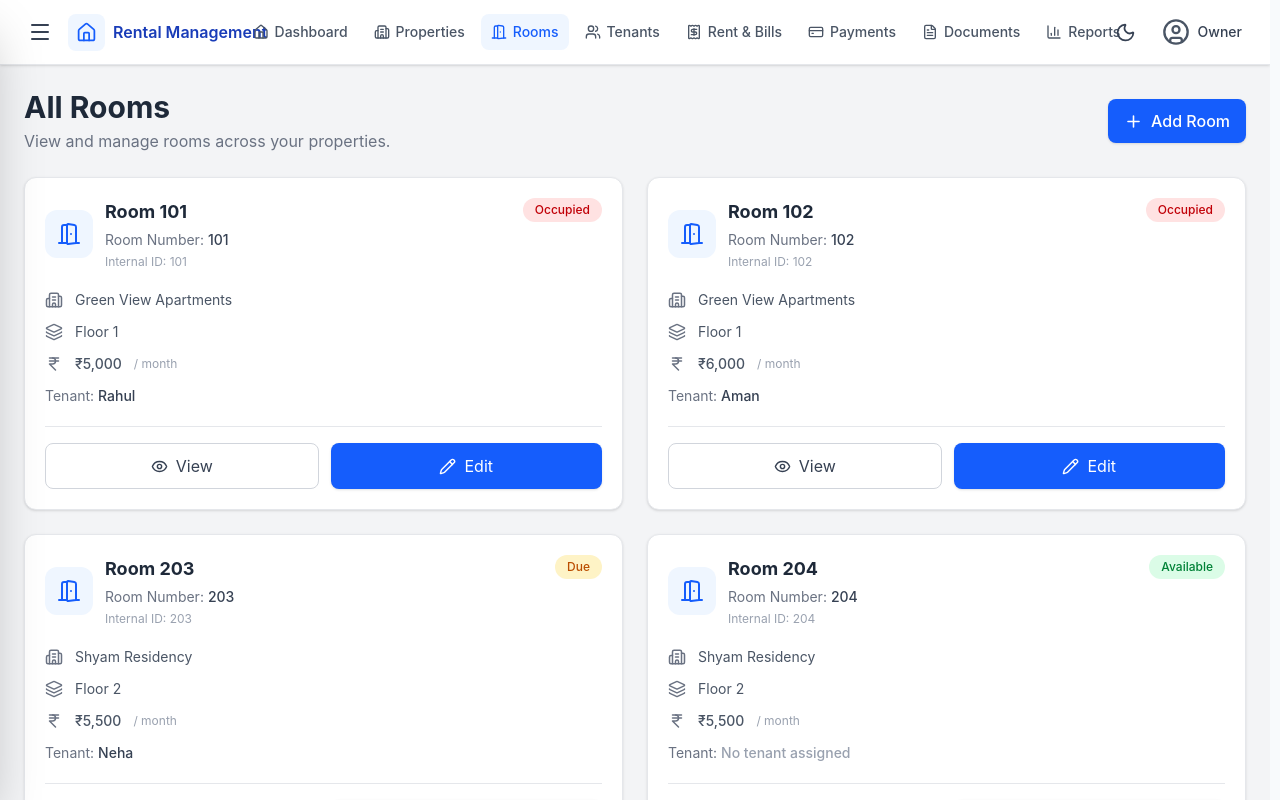
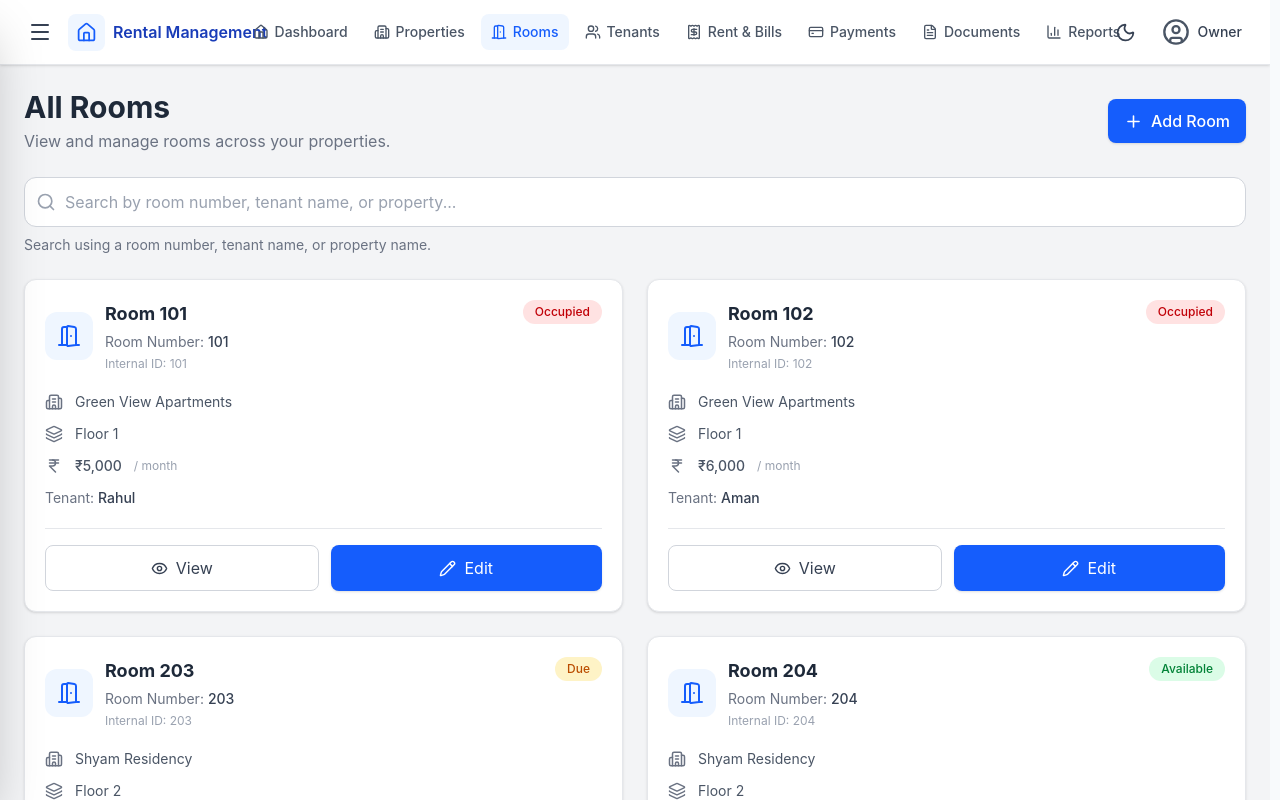
Before and after one commit to goyalprince2005/Rental-Management-System, a React (Vite) app in the folder client/: page /rooms in a window 1280 px wide. Shown: the top 800 px of the page. Built offline with nearby package versions, Linux system fonts and the light colour scheme.

Commit message:
Add room search by room number tenant and property

```diff
--- a/client/src/components/Rooms.jsx
+++ b/client/src/components/Rooms.jsx
@@ -1,6 +1,6 @@
 
 import React, { useEffect, useRef, useState } from "react";
-import { Plus, X } from "lucide-react";
+import { Plus, X, Search } from "lucide-react";
 import RoomCard from "./RoomCard";
 import Navbar from "./Navbar";
 
@@ -265,6 +265,30 @@ function Rooms() {
   // =========================================================
 
   const [rooms, setRooms] = useState(() => loadRooms());
+
+  // =========================================================
+  // ROOM SEARCH
+  // =========================================================
+
+  const [searchTerm, setSearchTerm] = useState("");
+
+  const normalizedSearchTerm = searchTerm.trim().toLowerCase();
+
+  const filteredRooms = rooms.filter((room) => {
+    if (!normalizedSearchTerm) {
+      return true;
+    }
+
+    const searchableValues = [
+      room.roomNumber,
+      room.tenant,
+      room.property,
+    ];
+
+    return searchableValues.some((value) =>
+      String(value ?? "").toLowerCase().includes(normalizedSearchTerm)
+    );
+  });
 
   // =========================================================
   // ADD ROOM MODAL STATE
@@ -609,14 +633,50 @@ function Rooms() {
           </button>
         </div>
 
-        {/* ROOM CARDS */}
-        <div className="grid grid-cols-1 lg:grid-cols-2 gap-6">
-          {rooms.map((room) => (
-            <RoomCard key={room.id} room={room} />
-          ))}
+        {/* ROOM SEARCH */}
+        <div className="mb-6">
+          <div className="relative">
+            <Search
+              size={20}
+              className="absolute left-3 top-1/2 -translate-y-1/2 text-gray-400 dark:text-gray-500 pointer-events-none"
+            />
+
+            <input
+              type="search"
+              value={searchTerm}
+              onChange={(event) => setSearchTerm(event.target.value)}
+              placeholder="Search by room number, tenant name, or property..."
+              aria-label="Search rooms by room number, tenant name, or property"
+              className="w-full pl-10 pr-11 py-3 border border-gray-300 dark:border-gray-700 rounded-xl bg-white dark:bg-gray-800 text-gray-900 dark:text-gray-100 placeholder:text-gray-400 dark:placeholder:text-gray-500 outline-none focus:ring-2 focus:ring-blue-500 focus:border-blue-500 transition"
+            />
+
+            {searchTerm && (
+              <button
+                type="button"
+                onClick={() => setSearchTerm("")}
+                aria-label="Clear room search"
+                className="absolute right-3 top-1/2 -translate-y-1/2 p-1 rounded-md text-gray-500 dark:text-gray-400 hover:bg-gray-100 dark:hover:bg-gray-700 transition"
+              >
+                <X size={18} />
+              </button>
+            )}
+          </div>
+
+          <p className="text-xs sm:text-sm text-gray-500 dark:text-gray-400 mt-2">
+            Search using a room number, tenant name, or property name.
+          </p>
         </div>
 
-        {/* EMPTY STATE */}
+        {/* ROOM CARDS */}
+        {filteredRooms.length > 0 && (
+          <div className="grid grid-cols-1 lg:grid-cols-2 gap-6">
+            {filteredRooms.map((room) => (
+              <RoomCard key={room.id} room={room} />
+            ))}
+          </div>
+        )}
+
+        {/* NO ROOMS IN STORAGE */}
         {rooms.length === 0 && (
           <div className="bg-white dark:bg-gray-800 rounded-xl border border-gray-200 dark:border-gray-700 shadow-sm p-10 text-center">
             <h3 className="text-lg font-semibold text-gray-800 dark:text-gray-100">
@@ -626,6 +686,31 @@ function Rooms() {
             <p className="text-sm text-gray-500 dark:text-gray-400 mt-1">
               Add a room to get started.
             </p>
+          </div>
+        )}
+
+        {/* NO SEARCH RESULTS */}
+        {rooms.length > 0 && filteredRooms.length === 0 && (
+          <div className="bg-white dark:bg-gray-800 rounded-xl border border-gray-200 dark:border-gray-700 shadow-sm p-8 sm:p-10 text-center">
+            <div className="mx-auto mb-3 flex h-12 w-12 items-center justify-center rounded-full bg-gray-100 dark:bg-gray-700">
+              <Search size={22} className="text-gray-500 dark:text-gray-300" />
+            </div>
+
+            <h3 className="text-lg font-semibold text-gray-800 dark:text-gray-100">
+              No matching rooms found
+            </h3>
+
+            <p className="text-sm text-gray-500 dark:text-gray-400 mt-1">
+              Try another room number, tenant name, or property name.
+            </p>
+
+            <button
+              type="button"
+              onClick={() => setSearchTerm("")}
+              className="mt-4 inline-flex items-center justify-center px-4 py-2 text-sm font-medium text-blue-600 dark:text-blue-400 hover:bg-blue-50 dark:hover:bg-blue-900/20 rounded-lg transition"
+            >
+              Clear search
+            </button>
           </div>
         )}
       </main>
```
